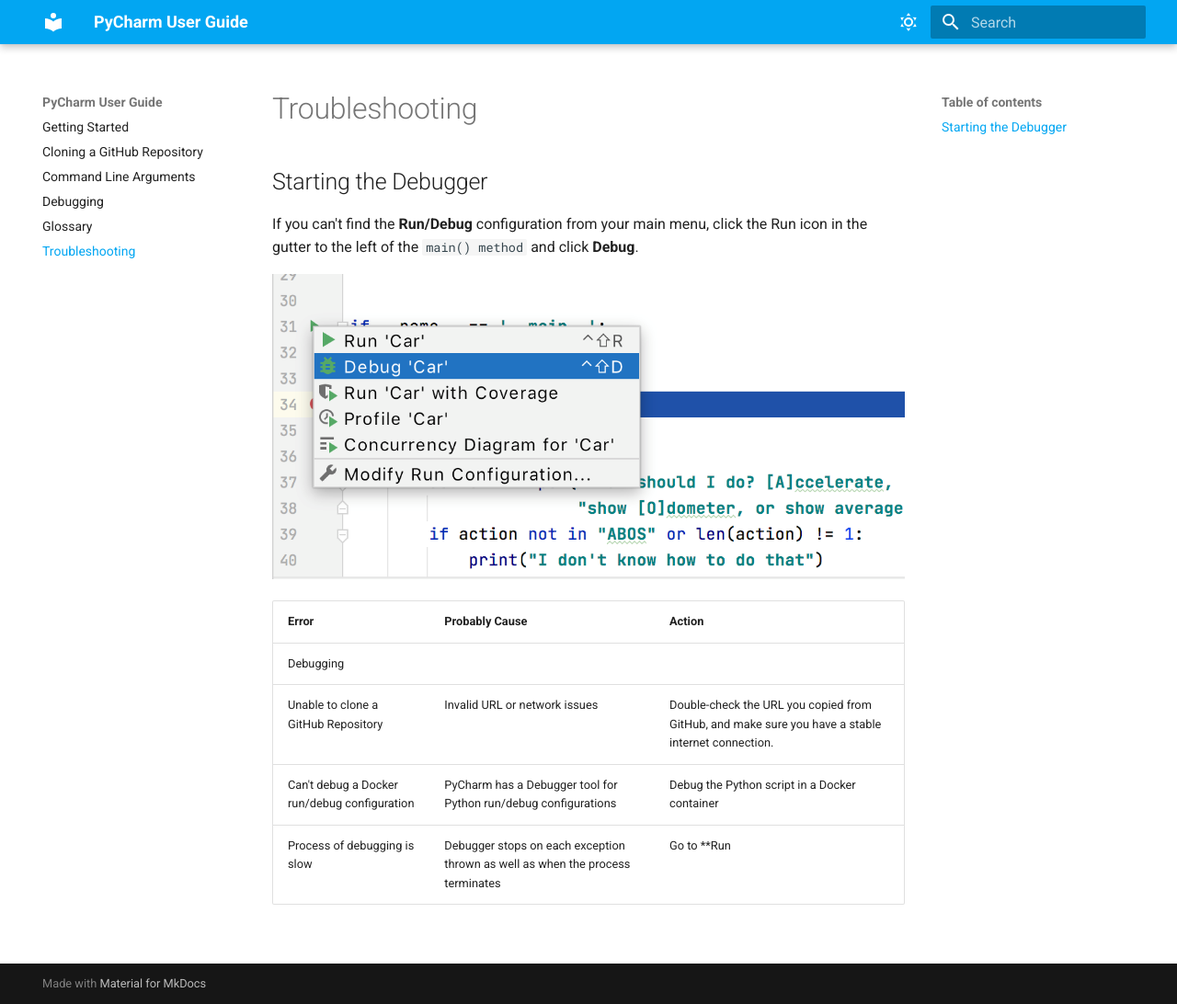
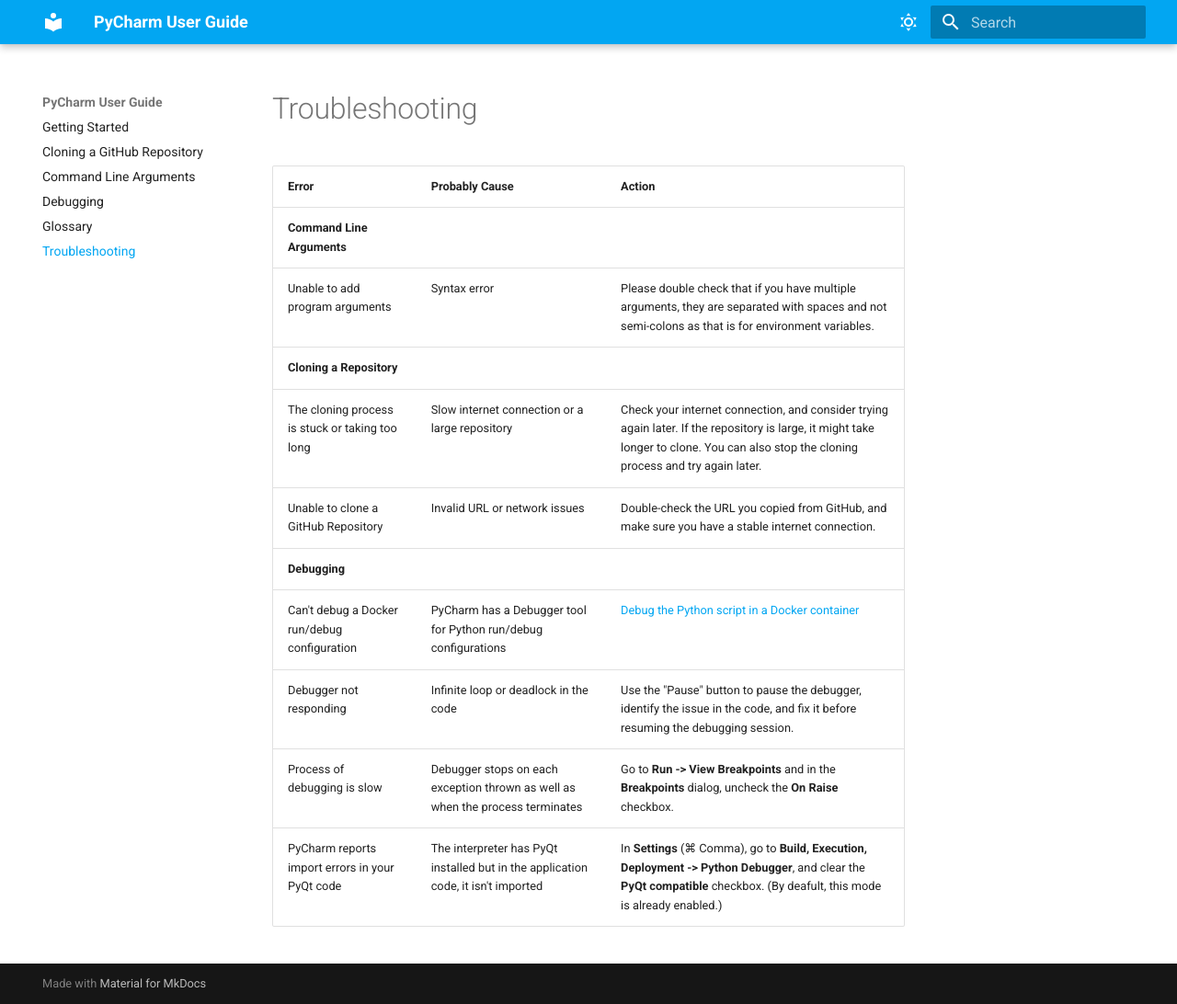
Before and after one commit to Ehsan138/UserGuide, an MkDocs documentation site: the page built from docs/troubleshoot.md, in a window 1280 px wide and 1092 px high. Shown: the whole window at 92% size. Built offline with MkDocs 1.6.1 and Material for MkDocs 9.7.7, drawn with Linux system fonts in a browser that asks for light colours.

Commit message:
Add troubleshooting

```diff
--- a/docs/troubleshoot.md
+++ b/docs/troubleshoot.md
@@ -1,14 +1,15 @@
 # Troubleshooting
 
-## Starting the Debugger
 
-If you can't find the **Run/Debug** configuration from your main menu, click the Run icon in the gutter to the left of the `main() method` and click **Debug**.
-
-![Debug from gutter](./images/debug/debug_gutter.png)
-
-Error | Probably Cause | Action
----------- | ----------- | ----------
-Debugging |
+Error      | Probably Cause         | Action
+----------------------- | --------------------- | -------------------------
+**Command Line Arguments** |
+Unable to add program arguments | Syntax error | Please double check that if you have multiple arguments, they are separated with spaces and not semi-colons as that is for environment variables.
+**Cloning a Repository** |
+The cloning process is stuck or taking too long | Slow internet connection or a large repository | Check your internet connection, and consider trying again later. If the repository is large, it might take longer to clone. You can also stop the cloning process and try again later.
 Unable to clone a GitHub Repository | Invalid URL or network issues | Double-check the URL you copied from GitHub, and make sure you have a stable internet connection.
-Can't debug a Docker run/debug configuration | PyCharm has a Debugger tool for Python run/debug configurations | Debug the Python script in a Docker container
-Process of debugging is slow | Debugger stops on each exception thrown as well as when the process terminates | Go to **Run | View Breakpoints** and in the **Breakpoints** dialog, uncheck the **On Raise** checkbox.
+**Debugging** |
+Can't debug a Docker run/debug configuration | PyCharm has a Debugger tool for Python run/debug configurations | [Debug the Python script in a Docker container](https://www.jetbrains.com/help/pycharm/using-docker-as-a-remote-interpreter.html#debug)
+Debugger not responding | Infinite loop or deadlock in the code | Use the "Pause" button to pause the debugger, identify the issue in the code, and fix it before resuming the debugging session.
+Process of debugging is slow | Debugger stops on each exception thrown as well as when the process terminates | Go to **Run -> View Breakpoints** and in the **Breakpoints** dialog, uncheck the **On Raise** checkbox.
+PyCharm reports import errors in your PyQt code | The interpreter has PyQt installed but in the application code, it isn't imported | In **Settings** (⌘ Comma), go to **Build, Execution, Deployment -> Python Debugger**, and clear the **PyQt compatible** checkbox. (By deafult, this mode is already enabled.)
```
Also changed, not shown: docs/clone.md (+0 -2 lines).
